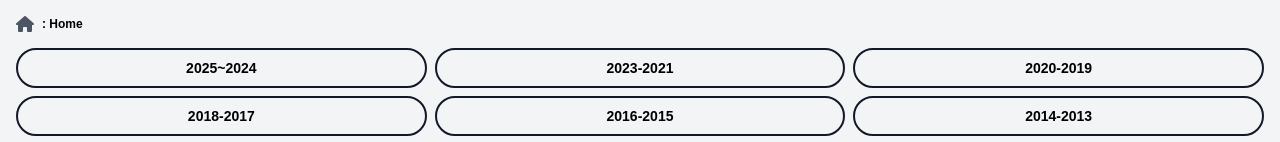
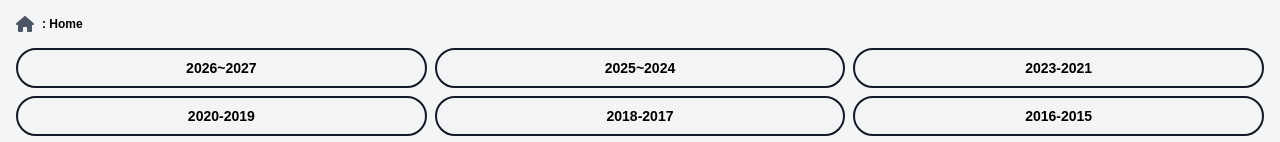
Before and after one commit to dengdeng-wait/react-portfolio, a React (Create React App) app: page / in a window 1280 px wide. Shown: the top 142 px of the page. Built offline with nearby package versions, Linux system fonts and the light colour scheme; no server answers.

Commit message:
년도추가

```diff
--- a/src/App.js
+++ b/src/App.js
@@ -12,6 +12,7 @@ const App = () => {
   // const [mode, setMode] = useState(true);
 
   const years = [
+    "2026~2027",
     "2025~2024",
     "2023-2021",
     "2020-2019",
```
